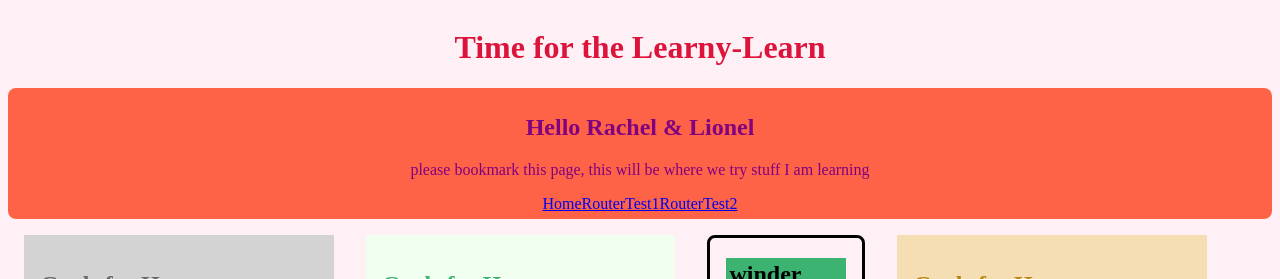
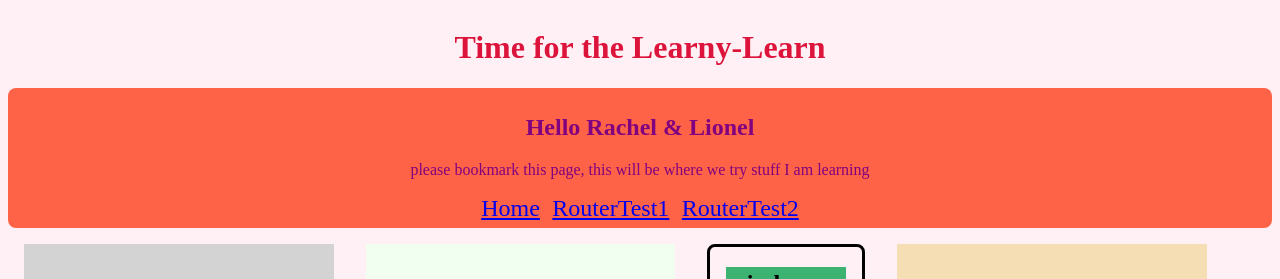
Before and after one commit to JF-LL-codebuds/react-play-study-fe, a React app: page / in a window 1280 px wide. Shown: the top 279 px of the page. Built offline with nearby package versions, Linux system fonts and the light colour scheme; a web font is replaced by a local one.

Commit message:
added styling to nav greeting comp

```diff
--- a/src/components/greeting/Greeting.js
+++ b/src/components/greeting/Greeting.js
@@ -15,9 +15,9 @@ class Greeting extends Component {
         </p>
 
         <nav>
-          <Link to="/">Home</Link>
-          <Link to="/routertest1">RouterTest1</Link>
-          <Link to="/routertest2">RouterTest2</Link>
+          <Link className={styles.link} to="/">Home</Link>
+          <Link className={styles.link} to="/routertest1">RouterTest1</Link>
+          <Link className={styles.link} to="/routertest2">RouterTest2</Link>
         </nav>
       </div>
     );
--- a/src/components/greeting/greeting.css
+++ b/src/components/greeting/greeting.css
@@ -6,3 +6,8 @@
   max-width: 100%;
   text-align: center;
 }
+
+.link {
+  padding: 0.5%;
+  font-size: 1.5em;
+}
```
